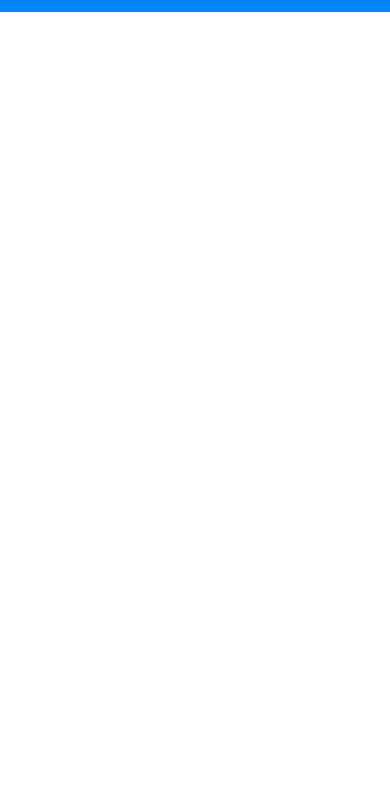
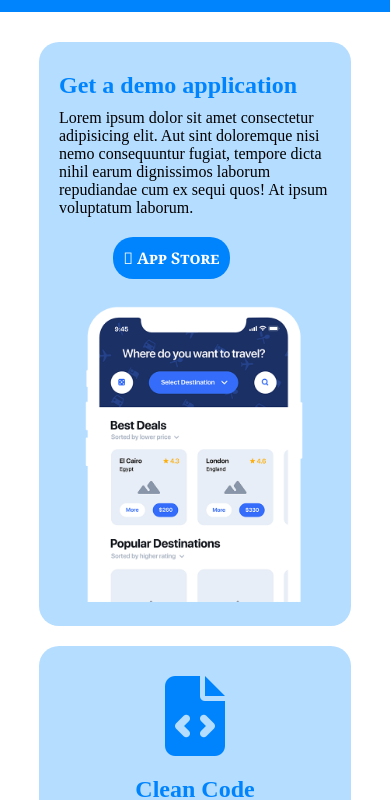
Before and after one commit to mecarm/htmlcss-responsive-layout, a plain HTML site: page index.html in a window 390 px wide. Shown: the part 44-844 px from the top of the page. Drawn offline with Linux system fonts and the light colour scheme.

Commit message:
Demo section ( Mobile first )

```diff
--- a/assets/css/style.css
+++ b/assets/css/style.css
@@ -4,10 +4,7 @@
     box-sizing: border-box;
 }
 
-header{
-    background-color: #0084FE;
-    color: white;
-}
+/* Utility */
 
 .flex{
     display: flex;
@@ -16,6 +13,17 @@ header{
 
 .justify-space-btw{
     justify-content: space-between;
+}
+
+.margin-10-0{
+    margin: 10px 0;
+}
+
+/* HEADER SECTION */
+
+header{
+    background-color: #0084FE;
+    color: white;
 }
 
 .header{
@@ -32,3 +40,47 @@ header{
 .header > div > i{
     flex-basis: 30%;
 }
+
+/* DEMO SECTION */
+
+.demo-container{
+    width: 80%;
+    margin: 30px auto;
+}
+
+.demo-container > div{
+    background-color: #B5DDFF;
+    padding: 20px;
+    border-radius: 20px;
+    margin: 20px 0;
+}
+
+.demo-container > div > h1, .demo-container > div > i{
+    color: #0084FE;
+}
+
+.demo-container > div > i{
+    font-size: 80px;
+}
+
+.txt-align-center{
+    text-align: center;
+}
+
+#demo > .demo-container > div > img{
+    width: 100%;
+}
+
+.blue-btn > button{
+    padding: 10px;
+    background: #0084FE;
+    color: white;
+    border-radius: 20px;
+    border: none;
+    font: small-caps bold 16px  Georgia, serif;
+}
+
+.blue-btn{
+    margin: 20px auto;
+    width: 60%;
+}
--- a/index.html
+++ b/index.html
@@ -16,5 +16,45 @@
             <div><i class="fa-solid fa-bars"></i></div>
         </div>
     </header>
+
+    <!-- DEMO SECTION -->
+    <section id="demo">
+        <div class="demo-container">
+            <div>
+                <h1 class="margin-10-0">Get a demo application</h1>
+                <p class="margin-10-0">Lorem ipsum dolor sit amet consectetur adipisicing elit. Aut sint doloremque nisi nemo consequuntur fugiat, tempore dicta nihil earum dignissimos laborum repudiandae cum ex sequi quos! At ipsum voluptatum laborum.</p>
+                <div class="blue-btn">
+                    <button> App Store</button>
+                </div>
+                <img src="assets/img/phone.png" alt="phone app">
+            </div>
+
+            <div class="txt-align-center">
+                <i class="fa-solid fa-file-code margin-10-0"></i>
+                <h1 class="margin-10-0">Clean Code</h1>
+                <p class="margin-10-0">Lorem ipsum dolor sit amet consectetur adipisicing elit. Aut sint doloremque nisi nemo consequuntur fugiat, tempore dicta nihil earum dignissimos laborum repudiandae cum ex sequi quos! At ipsum voluptatum laborum.</p>
+            </div>
+
+            <div class="txt-align-center">
+                <i class="fa-solid fa-compass-drafting margin-10-0"></i>
+                <h1 class="margin-10-0">Web Design</h1>
+                <p class="margin-10-0">Lorem ipsum dolor sit amet consectetur adipisicing elit. Aut sint doloremque nisi nemo consequuntur fugiat, tempore dicta nihil earum dignissimos laborum repudiandae cum ex sequi quos! At ipsum voluptatum laborum.</p>
+            </div>
+
+            <div class="txt-align-center">
+                <i class="fa-solid fa-laptop-code margin-10-0"></i>
+                <h1 class="margin-10-0">Developement</h1>
+                <p class="margin-10-0">Lorem ipsum dolor sit amet consectetur adipisicing elit. Aut sint doloremque nisi nemo consequuntur fugiat, tempore dicta nihil earum dignissimos laborum repudiandae cum ex sequi quos! At ipsum voluptatum laborum.</p>
+            </div>
+
+            <div class="txt-align-center">
+                <i class="fa-solid fa-bullhorn margin-10-0"></i>
+                <h1 class="margin-10-0">Branding</h1>
+                <p class="margin-10-0">Lorem ipsum dolor sit amet consectetur adipisicing elit. Aut sint doloremque nisi nemo consequuntur fugiat, tempore dicta nihil earum dignissimos laborum repudiandae cum ex sequi quos! At ipsum voluptatum laborum.</p>
+            </div>
+
+        </div>
+
+    </section>
 </body>
 </html>
```
